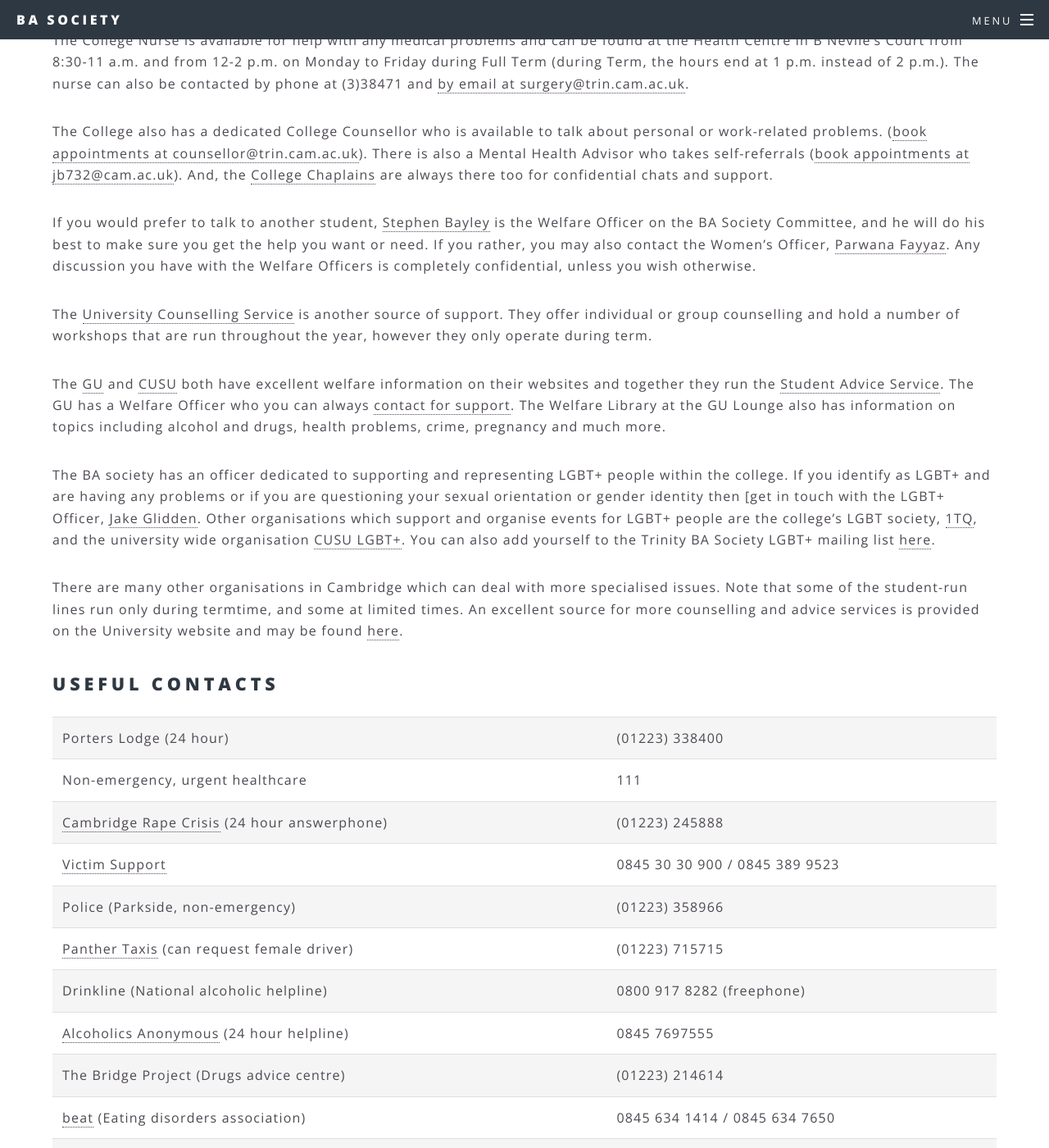
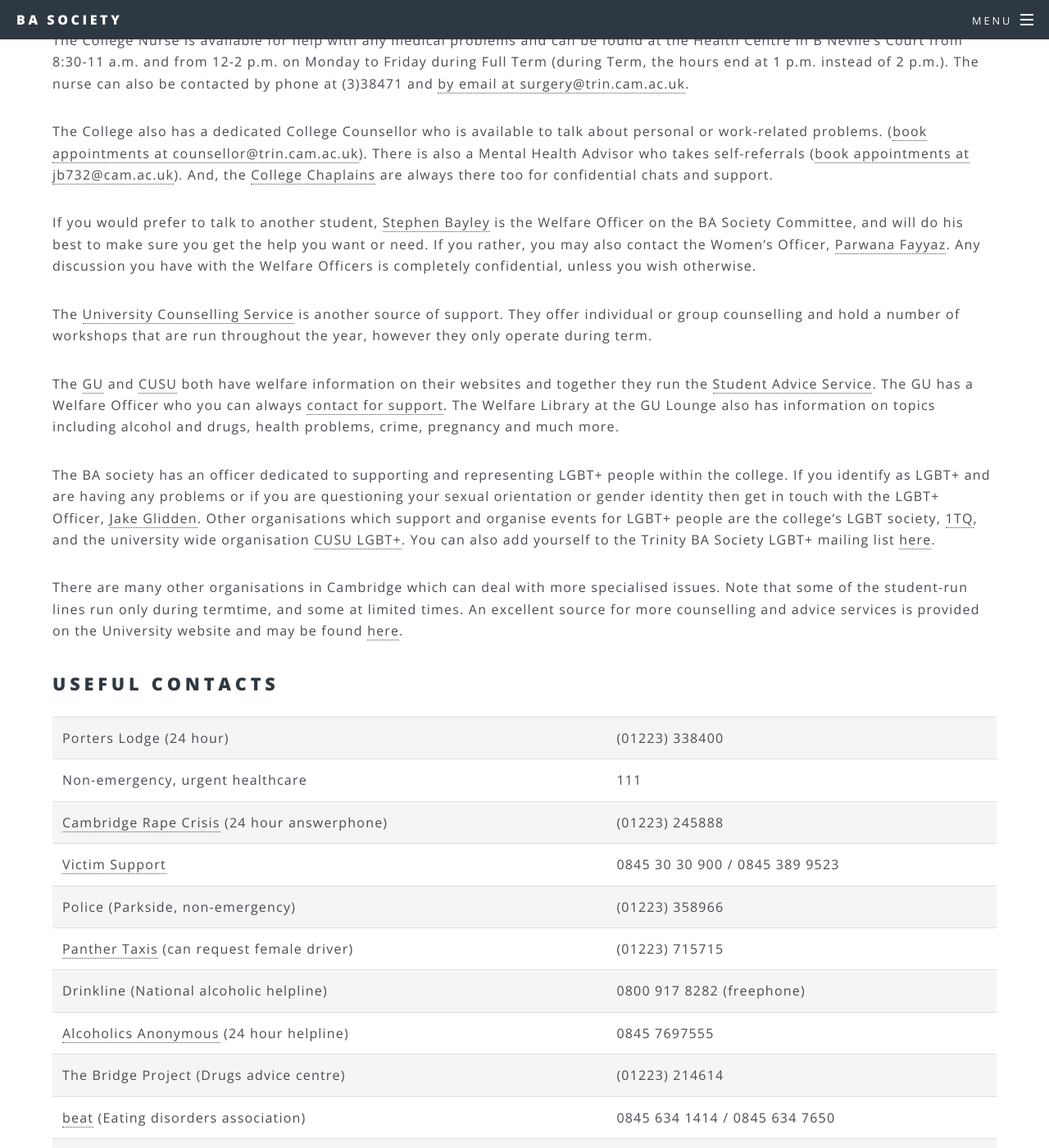
Before and after one commit to TrinityBASociety/trinitybasociety.github.io, a Jekyll site: the page built from welfare/index.md, in a window 1280 px wide and 1400 px high, scrolled down 681 px. Shown: the whole window at 82% size. Built offline with Jekyll 4.4.1, drawn with Linux system fonts in a browser that asks for light colours; some of the changed text lies outside the part shown.

Commit message:
Additional changes to welfare page.

```diff
--- a/welfare/index.md
+++ b/welfare/index.md
@@ -22,15 +22,15 @@
 
 The College also has a dedicated College Counsellor who is available to talk about personal or work-related problems. ([book appointments at counsellor@trin.cam.ac.uk](mailto:counsellor@trin.cam.ac.uk)). There is also a Mental Health Advisor who takes self-referrals ([book appointments at jb732@cam.ac.uk](mailto:jb732@cam.ac.uk)). And, the [College Chaplains](http://trinitycollegechapel.com/whos-who/) are always there too for confidential chats and support.
 
-If you would prefer to talk to another student, [Stephen Bayley](mailto:ba.welfare@trin.cam.ac.uk) is the Welfare Officer on the BA Society Committee, and he will do his best to make sure you get the help you want or need. If you rather, you may also contact the Women's Officer, [Parwana Fayyaz](mailto:ba.women@trin.cam.ac.uk). Any discussion you have with the Welfare Officers is completely confidential, unless you wish otherwise.
+If you would prefer to talk to another student, [Stephen Bayley](mailto:ba.welfare@trin.cam.ac.uk) is the Welfare Officer on the BA Society Committee, and will do his best to make sure you get the help you want or need. If you rather, you may also contact the Women's Officer, [Parwana Fayyaz](mailto:ba.women@trin.cam.ac.uk). Any discussion you have with the Welfare Officers is completely confidential, unless you wish otherwise.
 
 The [University Counselling Service](http://www.counselling.cam.ac.uk/) is another source of support. They offer individual or group counselling and hold a number of workshops that are run throughout the year, however they only operate during term.
 
-The [GU](http://www.gradunion.cam.ac.uk/facilities/support/#studentsupport) and [CUSU](http://www.cusu.cam.ac.uk/welfare/) both have excellent welfare information on their websites and together they run the [Student Advice Service](mailto:advice@camstudentadvice.co.uk). The GU has a Welfare Officer who you can always [contact for support](mailto:welfare@gradunion.cam.ac.uk). The Welfare Library at the GU Lounge also has information on topics including alcohol and drugs, health problems, crime, pregnancy and much more.
+The [GU](http://www.gradunion.cam.ac.uk/support-and-advice) and [CUSU](http://www.cusu.co.uk/support/welfare/) both have welfare information on their websites and together they run the [Student Advice Service](mailto:advice@camstudentadvice.co.uk). The GU has a Welfare Officer who you can always [contact for support](mailto:welfare@gradunion.cam.ac.uk). The Welfare Library at the GU Lounge also has information on topics including alcohol and drugs, health problems, crime, pregnancy and much more.
 
-The BA society has an officer dedicated to supporting and representing LGBT+ people within the college. If you identify as LGBT+ and are having any problems or if you are questioning your sexual orientation or gender identity then [get in touch with the LGBT+ Officer, [Jake Glidden](mailto:ba.lgbt@trin.cam.ac.uk). Other organisations which support and organise events for LGBT+ people are the college's LGBT society, [1TQ](https://www.facebook.com/1tqcantab/), and the university wide organisation [CUSU LGBT+](http://www.lgbt.cusu.cam.ac.uk/). You can also add yourself to the Trinity BA Society LGBT+ mailing list [here](http://lists.cam.ac.uk/mailman/listinfo/trin-balgbt).
+The BA society has an officer dedicated to supporting and representing LGBT+ people within the college. If you identify as LGBT+ and are having any problems or if you are questioning your sexual orientation or gender identity then get in touch with the LGBT+ Officer, [Jake Glidden](mailto:ba.lgbt@trin.cam.ac.uk). Other organisations which support and organise events for LGBT+ people are the college's LGBT society, [1TQ](https://www.facebook.com/1tqcantab/), and the university wide organisation [CUSU LGBT+](http://www.lgbt.cusu.cam.ac.uk/). You can also add yourself to the Trinity BA Society LGBT+ mailing list [here](http://lists.cam.ac.uk/mailman/listinfo/trin-balgbt).
 
-There are many other organisations in Cambridge which can deal with more specialised issues. Note that some of the student-run lines run only during termtime, and some at limited times. An excellent source for more counselling and advice services is provided on the University website and may be found [here](http://www.cam.ac.uk/local/advice.html).
+There are many other organisations in Cambridge which can deal with more specialised issues. Note that some of the student-run lines run only during termtime, and some at limited times. An excellent source for more counselling and advice services is provided on the University website and may be found [here](https://www.studentadvice.cam.ac.uk/).
 
 
 ## Useful contacts
@@ -38,8 +38,8 @@
 | ------------------------------------------------------------------------------------------------------------------------ | :----------------------------: |
 | Porters Lodge (24 hour)                                                                                                  | (01223) 338400                 |
 | Non-emergency, urgent healthcare                                                                                         | 111                            |
-| [Cambridge Rape Crisis](http://www.cambridgerapecrisis.co.uk/) (24 hour answerphone)                                     | (01223) 245888                 |
-| [Victim Support](http://www.victimsupport.org/)                                                                          | 0845 30 30 900 / 0845 389 9523 |
+| [Cambridge Rape Crisis](http://www.cambridgerapecrisis.org.uk/) (24 hour answerphone)                                    | (01223) 245888                 |
+| [Victim Support](https://www.victimsupport.org.uk/)                                                                      | 0845 30 30 900 / 0845 389 9523 |
 | Police (Parkside, non-emergency)                                                                                         | (01223) 358966                 |
 | [Panther Taxis](http://www.panthertaxis.co.uk/) (can request female driver)                                              | (01223) 715715                 |
 | Drinkline (National alcoholic helpline)                                                                                  | 0800 917 8282 (freephone)      |
```
Also changed, not shown: other parts of welfare/index.md (+3 -4 lines).
